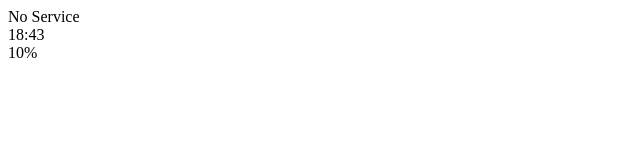
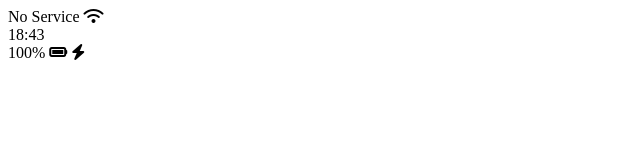
Before and after one commit to eajin/kokoa-clone-2021, a plain HTML site: page index.html in a window 1280 px wide. Shown: the full height of the page, 0-640 px from the left. Drawn offline with Linux system fonts and the light colour scheme.

Commit message:
Update index.html

```diff
--- a/index.html
+++ b/index.html
@@ -9,16 +9,18 @@
         <div id="status-bar">
             <div class="status-bar__column">
                 <span>No Service</span>
-                <!-- To Do: Wifi Icon -->
+                <i class="fas fa-wifi"></i>
             </div>
             <div class="status-bar__column">
                 <span>18:43</span>
             </div>
             <div class="status-bar__column">
-                <span>10%</span>
-                <!-- Battery Icon -->
-                <!-- Lightning Icon -->
+                <span>100%</span>
+                <i class="fas fa-battery-full"></i>
+                <i class="fas fa-bolt"></i>
             </div>
         </div>
+        <script src="https://kit.fontawesome.com/6478f529f2.js" crossorigin="anonymous">
+        </script>
     </body>
 </html>
```
